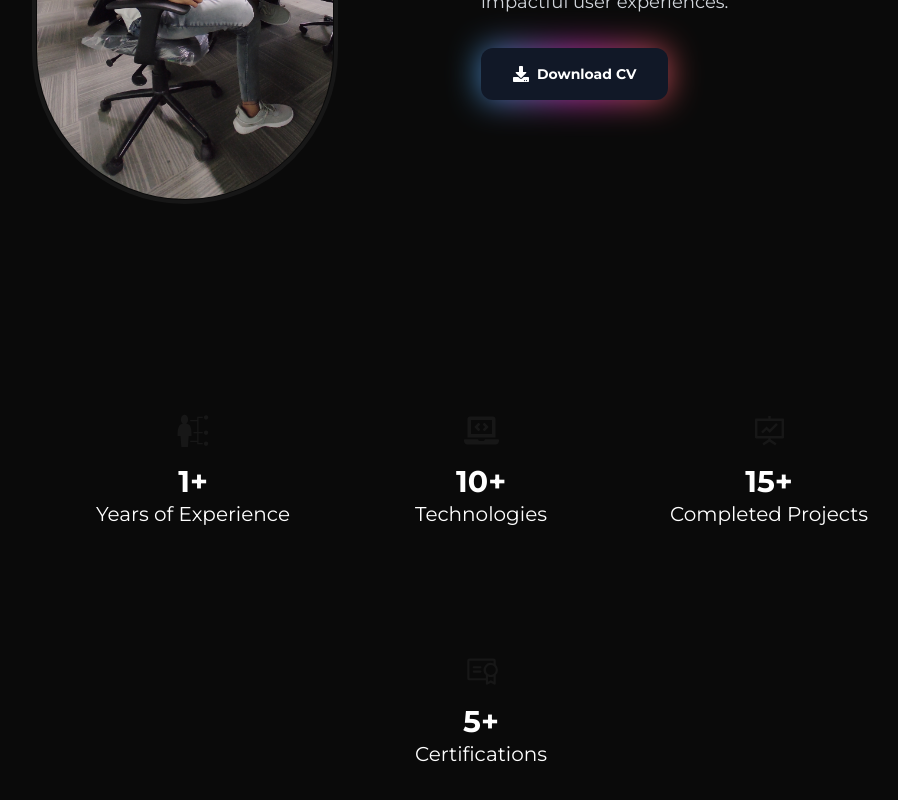
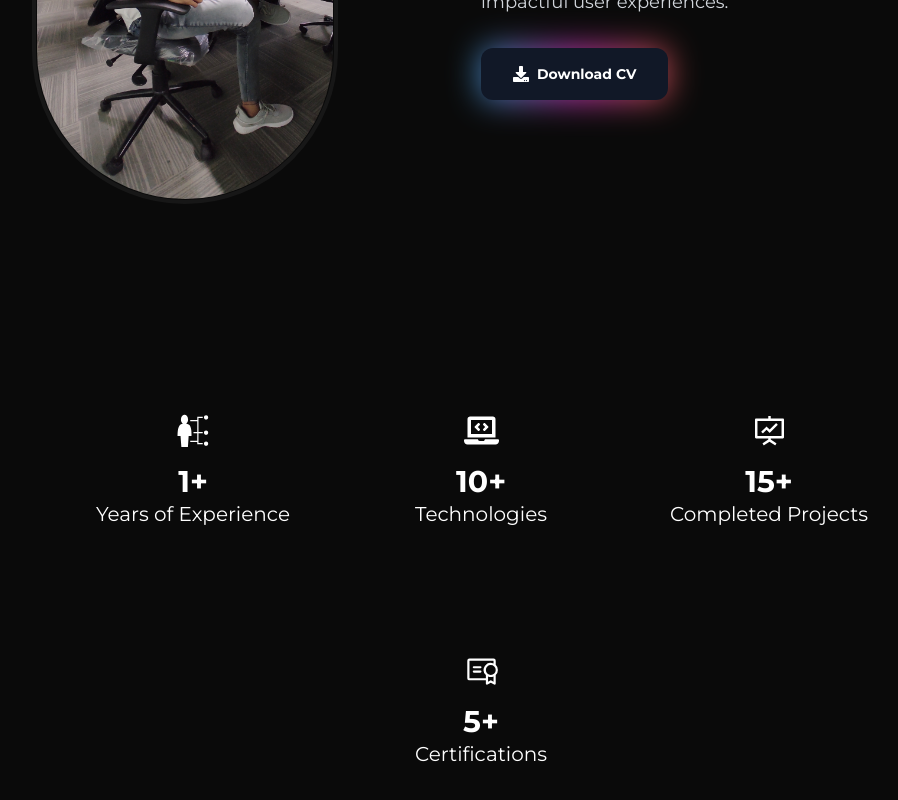
Before and after one commit to shreyashbalapure/portfolio_shreyash, a Next.js app: page / in a window 1280 px wide. Shown: the part 466-1266 px from the top of the page, without its empty margins (159-1057 px from the left). Built offline with nearby package versions, Linux system fonts and the light colour scheme.

Commit message:
bug fixes

```diff
--- a/src/app/components/hero/Counter.tsx
+++ b/src/app/components/hero/Counter.tsx
@@ -56,25 +56,25 @@ const Counter: React.FC = () => {
   const arr: CounterItem[] = [
     {
       id: 1,
-      icon: <GiSkills size={35} />,
+      icon: <GiSkills size={35} color="white" />,
       count: 1, // Years of Experience
       heading: "Years of Experience",
     },
     {
       id: 2,
-      icon: <FaLaptopCode size={35} />,
+      icon: <FaLaptopCode size={35}  color="white" />,
       count: 10, // Technologies
       heading: "Technologies",
     },
     {
       id: 3,
-      icon: <AiOutlineFundProjectionScreen size={35} />,
+      icon: <AiOutlineFundProjectionScreen size={35}  color="white"/>,
       count: 15, // Completed Projects
       heading: "Completed Projects",
     },
     {
       id: 4,
-      icon: <PiCertificate size={35} />,
+      icon: <PiCertificate size={35}  color="white"/>,
       count: 5, // Certifications Completed
       heading: "Certifications",
     },
--- a/src/app/components/navbar/Navbar.tsx
+++ b/src/app/components/navbar/Navbar.tsx
@@ -12,7 +12,7 @@ const Navbar = () => {
 
   useEffect(() => {
     setMounted(true);
-    setTheme(resolvedTheme === "dark" ? "light" : "dark")
+    setTheme(resolvedTheme === "dark" ? "dark" : "dark")
   }, []);
 
   // Don't render anything until mounted to prevent hydration mismatches
```
